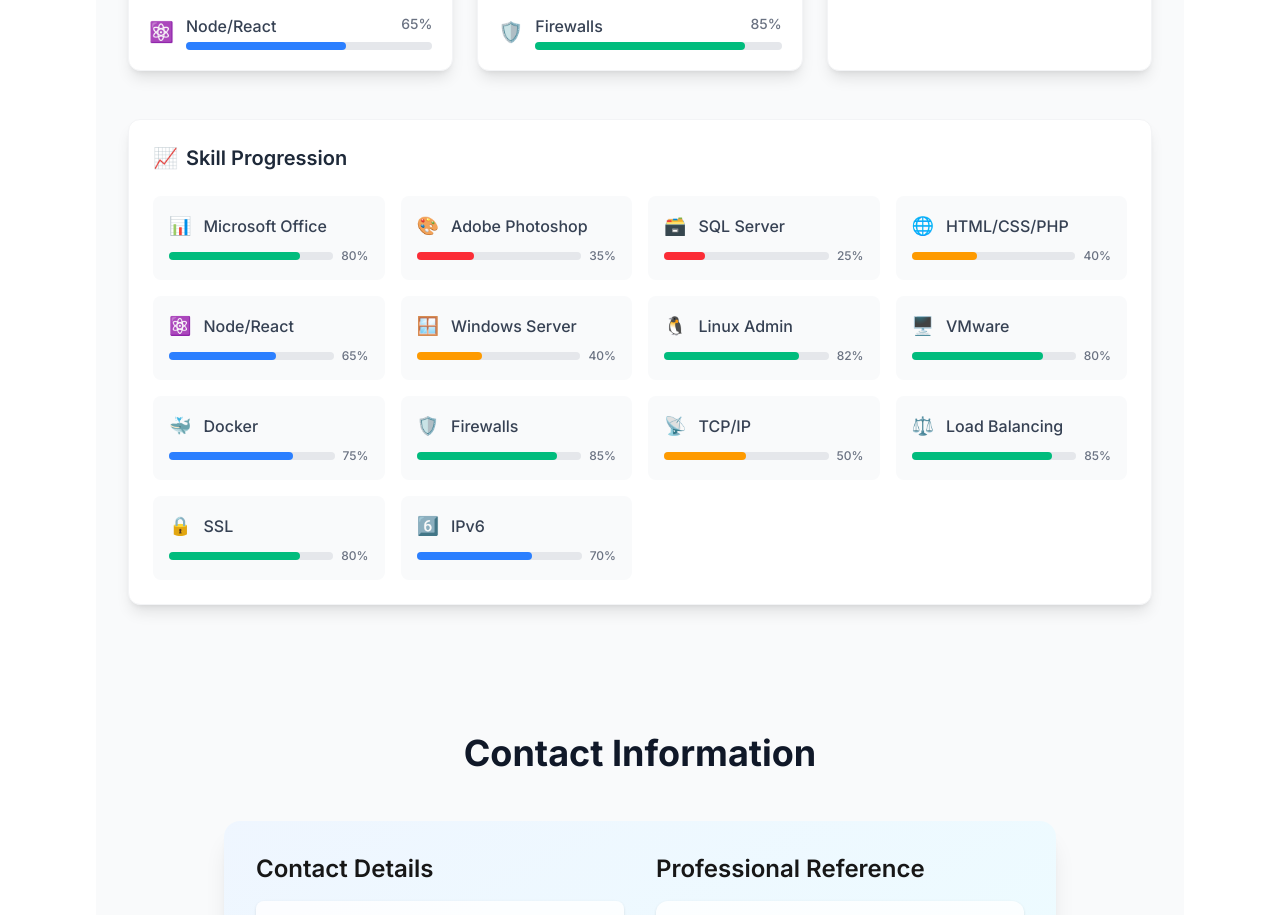
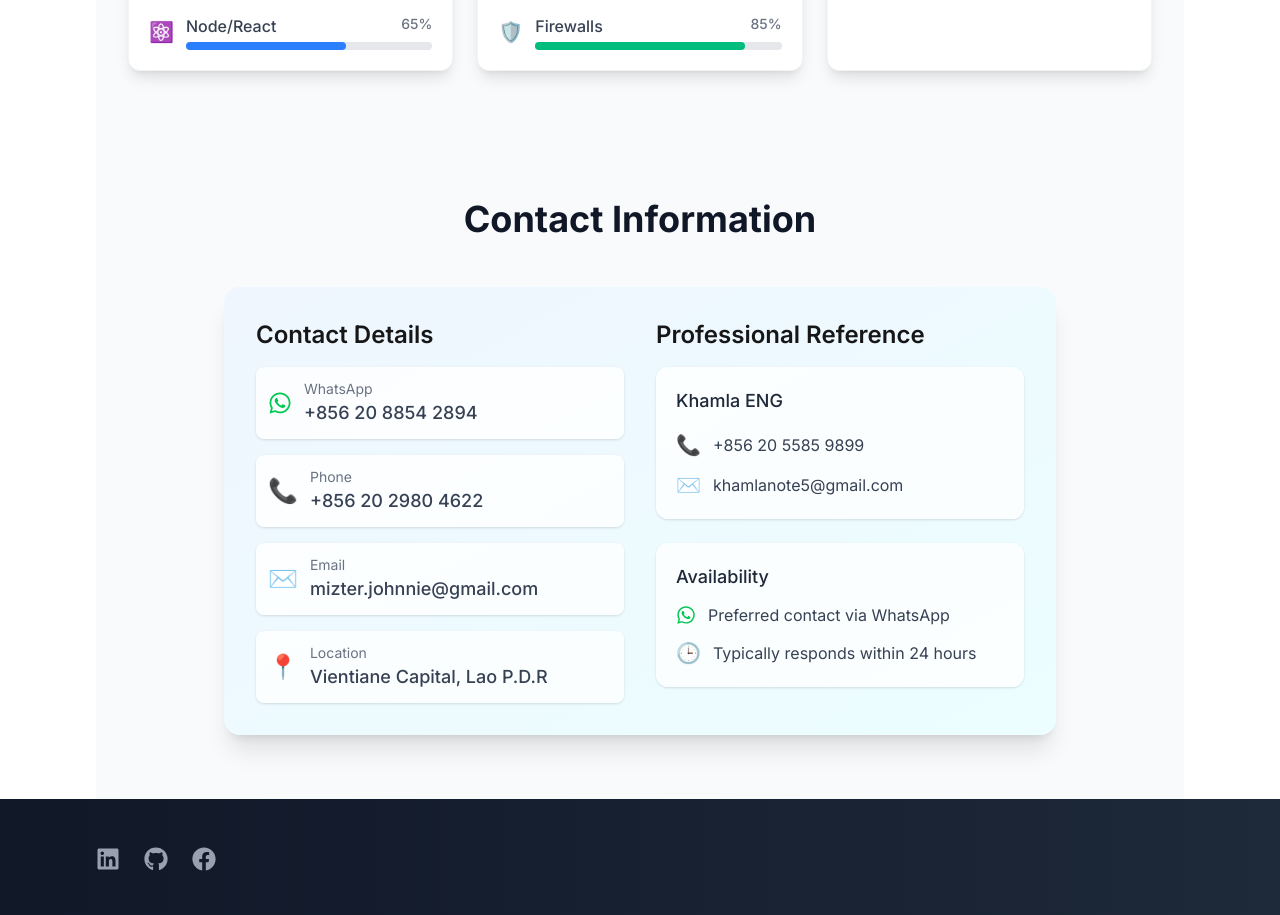
Before and after one commit to Johnnie-gitops/Portfolio, a Next.js app: page / in a window 1280 px wide. Shown: the part 5904-6819 px from the top of the page. Built offline with nearby package versions, Linux system fonts and the light colour scheme.

Commit message:
refactor: Comment out unused Skill Progression section in Skills component

```diff
--- a/src/app/(main)/components/Skills.tsx
+++ b/src/app/(main)/components/Skills.tsx
@@ -125,7 +125,7 @@ export default function Skills() {
           ))}
         </div>
 
-        <div className="mt-12 bg-white dark:bg-gray-800 rounded-xl shadow-lg p-6 border border-gray-100 dark:border-gray-700">
+        {/* <div className="mt-12 bg-white dark:bg-gray-800 rounded-xl shadow-lg p-6 border border-gray-100 dark:border-gray-700">
           <h3 className="text-xl font-semibold text-gray-800 dark:text-white mb-6 flex items-center gap-2">
             <span>📈</span> Skill Progression
           </h3>
@@ -158,7 +158,7 @@ export default function Skills() {
               </motion.div>
             ))}
           </div>
-        </div>
+        </div> */}
       </div>
     </section>
   )
```
